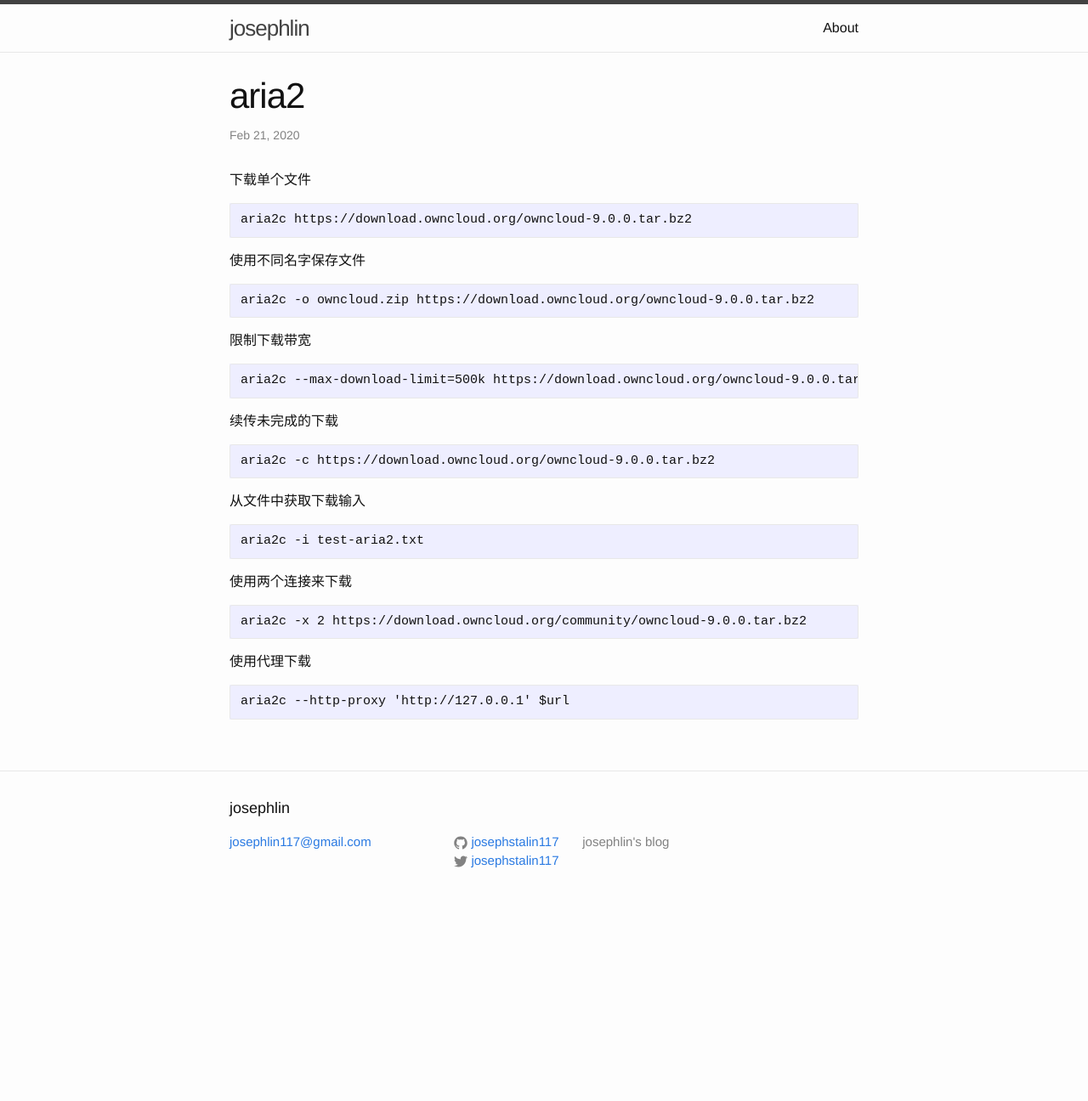
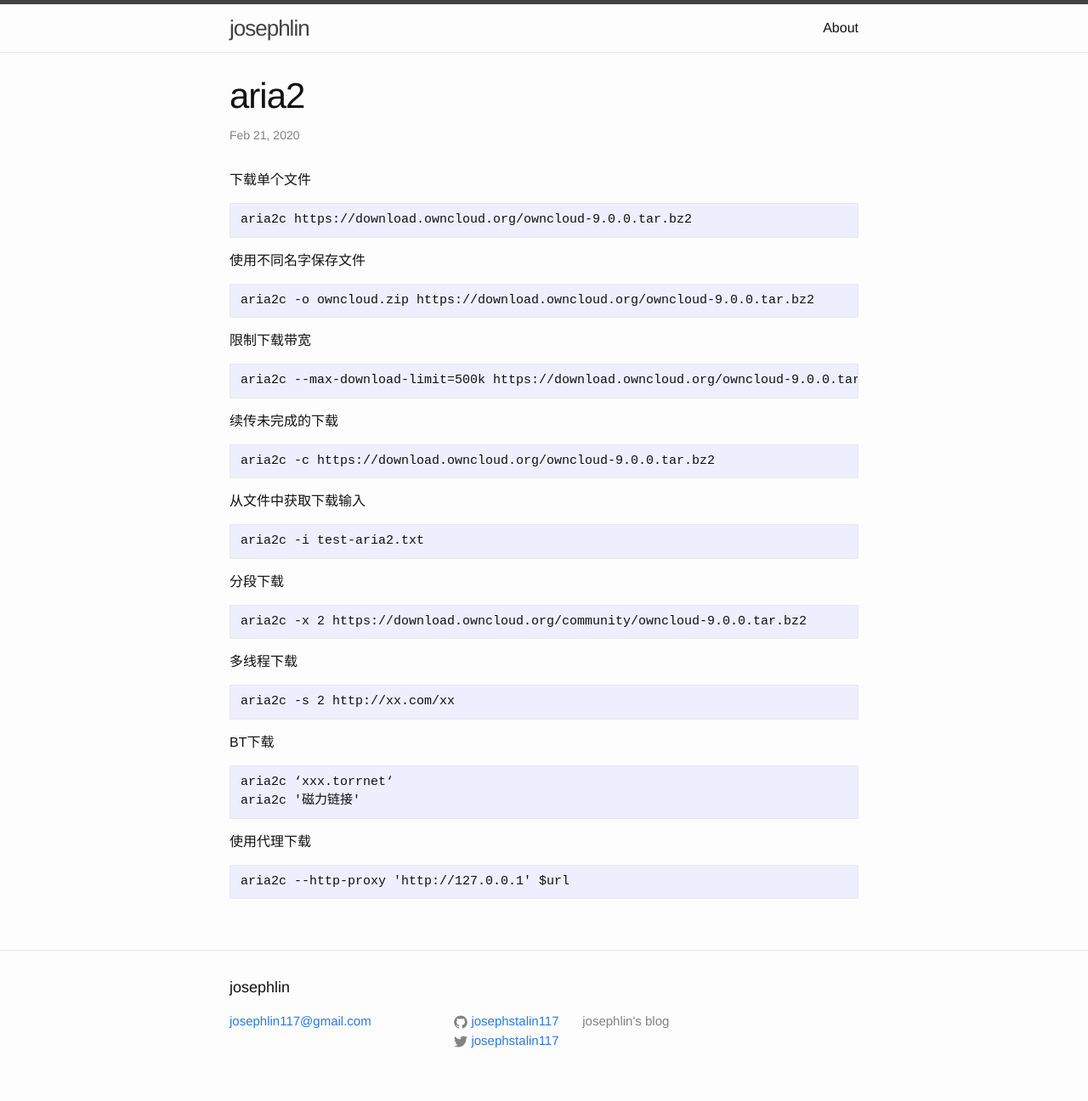
Before and after one commit to josephstalin117/josephstalin117.github.io, a Jekyll site: the page built from _posts/2020-2-21-aria2.markdown, in a window 1280 px wide. Shown: the whole page at 85% size. Built offline with Jekyll 4.4.1, drawn with Linux system fonts in a browser that asks for light colours; before the commit the page ends 1085 px from its top, so only the background shows below that.

Commit message:
update aria2

````diff
--- a/_posts/2020-2-21-aria2.markdown
+++ b/_posts/2020-2-21-aria2.markdown
@@ -30,9 +30,20 @@ aria2c -c https://download.owncloud.org/owncloud-9.0.0.tar.bz2
 aria2c -i test-aria2.txt
 ```
 
-使用两个连接来下载
+分段下载
 ```
 aria2c -x 2 https://download.owncloud.org/community/owncloud-9.0.0.tar.bz2
+```
+
+多线程下载
+```
+aria2c -s 2 http://xx.com/xx
+```
+
+BT下载
+```
+aria2c ‘xxx.torrnet‘
+aria2c '磁力链接'
 ```
 
 使用代理下载
````
